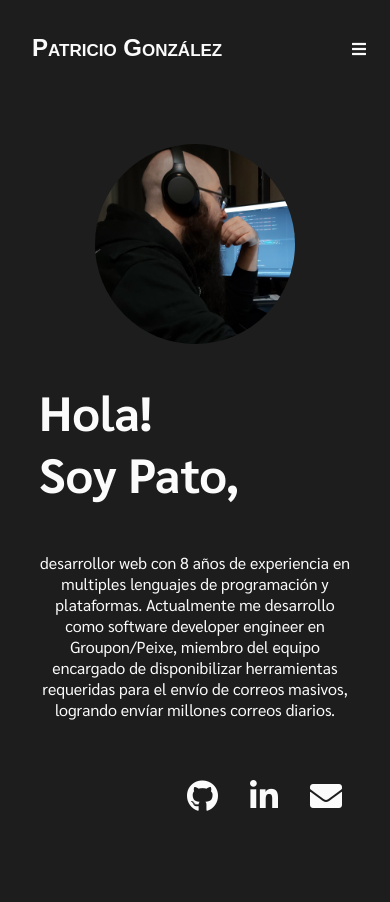
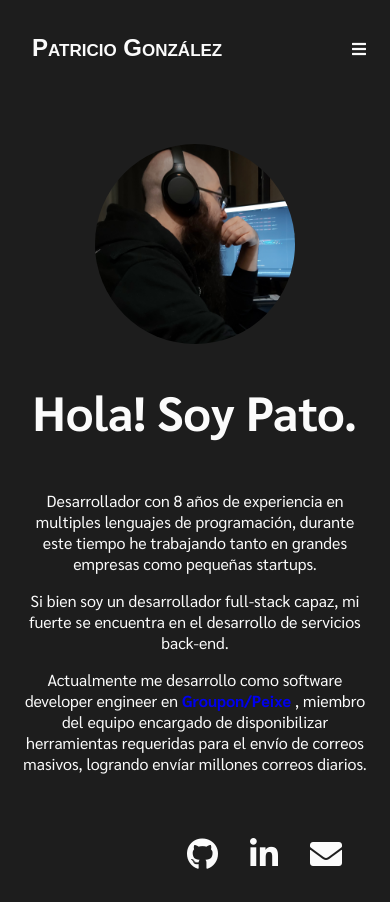
Before and after one commit to pagondel/personal-site, a React (Create React App) app: page / in a window 390 px wide. Before the commit the page ends 844 px from the top, so only its background shows below. Built offline with nearby package versions, Linux system fonts and the light colour scheme; a web font is replaced by a local one.

Commit message:
bunch of small changes  (#14)
* Updates resume and home content.
* Closes nav on click link on mobile
* styles paragraph and links in home
* removes font-size for resume info item

```diff
--- a/src/components/Home/Home.module.scss
+++ b/src/components/Home/Home.module.scss
@@ -26,11 +26,24 @@
 .Text {
   text-align: center;
   font-size: 1rem;
+
+  p {
+    margin-top: 0;
+    margin-bottom: 1rem;
+    a {
+      text-decoration: none;
+      font-weight: 700;
+    }
+
+    a:visited {
+      color: $white;
+    }
+  }
 }
 
 @include breakpoint('medium') {
   .Home {
-    width: 60%;
+    width: 80%;
   }
 
   .Photo {
--- a/src/components/Nav/Menu/Menu.js
+++ b/src/components/Nav/Menu/Menu.js
@@ -71,12 +71,11 @@ class Menu extends Component {
           </div>
           <ul className={styles.Items}>
             <li className={styles.Item}>
-              <NavLink exact activeClassName={styles.Active} to="/">Inicio</NavLink>
+              <NavLink onClick={this.handleCloseMenu} exact activeClassName={styles.Active} to="/">Inicio</NavLink>
             </li>
             <li className={styles.Item}>
-              <NavLink exact activeClassName={styles.Active} to="/resume">Resume</NavLink>
+              <NavLink onClick={this.handleCloseMenu} exact activeClassName={styles.Active} to="/resume">Resume</NavLink>
             </li>
-            <li className={styles.Item}>Contacto</li>
           </ul>
         </div>
       </>
--- a/src/components/Resume/Item/Item.module.scss
+++ b/src/components/Resume/Item/Item.module.scss
@@ -18,7 +18,6 @@
 
   .Info {
     background: lighten($gray, 10);
-    font-size: 0.8rem;
     box-shadow:  inset 0 2px 0 rgba(lighten($gray, 5), 0.5);
     border-radius: 2px;
     display: flex;
--- a/src/data/home.js
+++ b/src/data/home.js
@@ -5,14 +5,36 @@ const data = {
     <>
       <span>Hola!</span>
       {' '}
-      <span>Soy Pato,</span>
+      <span>Soy Pato.</span>
     </>
   ),
-  text: `desarrollor web con ${new Date().getFullYear() - 2012} años de experiencia en multiples lenguajes de `
-        + 'programación y plataformas. Actualmente'
-        + ' me desarrollo como software developer engineer en Groupon/Peixe, miembro del equipo encargado de '
-        + ' disponibilizar herramientas requeridas para el envío de correos masivos, logrando envíar millones correos '
-        + 'diarios.',
+  text: (
+    <>
+      <p>
+        Desarrollador con
+        {' '}
+        {new Date().getFullYear() - 2012}
+        {' '}
+        años de experiencia en multiples lenguajes de programación, durante este tiempo he
+        {' '}
+        trabajando tanto en grandes empresas como pequeñas startups.
+      </p>
+      <p>
+        Si bien soy un desarrollador full-stack capaz, mi fuerte se encuentra en el desarrollo de
+        {' '}
+        servicios back-end.
+      </p>
+      <p>
+        Actualmente me desarrollo como software developer engineer en
+        {' '}
+        <a href="https://www.peixe.cl" target="_blank" rel="noopener noreferrer">Groupon/Peixe</a>
+        {' '}
+        , miembro del equipo encargado de disponibilizar herramientas requeridas para el envío de
+        {' '}
+        correos masivos, logrando envíar millones correos diarios.
+      </p>
+    </>
+  ),
   photo: `${process.env.PUBLIC_URL}/photo.jpg`,
   photoAlt: 'Patricio Gonzalez photo',
 };
--- a/src/data/resume.js
+++ b/src/data/resume.js
@@ -14,14 +14,17 @@ const data = {
         'Git',
         'JavaScript',
         'Kubernetes',
+        'Microservices',
         'MongoDB',
         'MySQL',
         'PostgreSQL',
         'Python',
         'React',
         'Redis',
+        'Redux',
         'Ruby',
         'Ruby On Rails',
+        'Scrum',
       ],
     },
     {
--- a/src/styles/_mixins.scss
+++ b/src/styles/_mixins.scss
@@ -12,6 +12,6 @@
   flex-direction: column;
   align-items: center;
   justify-content: flex-start;
-  width: 80%;
+  width: 90%;
   margin: auto;
 }
```
